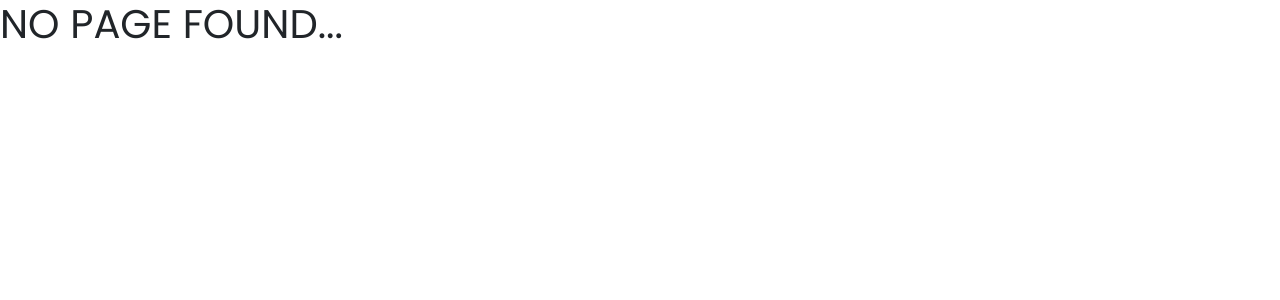
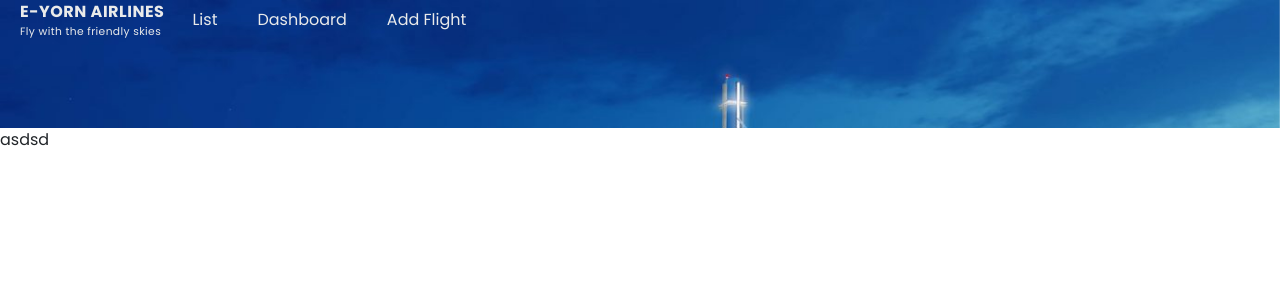
Before and after one commit to johnrico364/ticket-system, a React (Create React App) app: page /admin/flight in a window 1280 px wide. Shown: the top 300 px of the page. Built offline with nearby package versions, Linux system fonts and the light colour scheme; no server answers.

Commit message:
upcoming add flight

```diff
--- a/src/App.js
+++ /dev/null
@@ -1,62 +0,0 @@
-import "./App.css";
-import "bootstrap/dist/css/bootstrap.min.css";
-import "bootstrap-icons/font/bootstrap-icons.css";
-import { BrowserRouter as Router, Routes, Route } from "react-router-dom";
-import { QueryClient, QueryClientProvider } from "@tanstack/react-query";
-
-import { Login } from "./components/Login";
-import { Home } from "./components/home/Home";
-import { Signup } from "./components/Signup";
-import { Add } from "./components/home/Add";
-import { Aboutus } from "./components/home/Aboutus";
-import { PersonalList } from "./components/home/Personal-list";
-import { Explore } from "./components/home/Explore";
-import { useState, createContext } from "react";
-import { Update } from "./components/admin/Update";
-import { Admin } from "./components/admin/Admin";
-import { List } from "./components/admin/List";
-import { Dashboard } from "./components/admin/Dashboard";
-import { TicketFrom } from "./components/home/TicketFrom";
-
-export let AppContext = createContext();
-
-function App() {
-  let client = new QueryClient();
-
-  let [userdata, setUserdata] = useState({});
-  let [ticketdata, setTicketdata] = useState({});
-
-  return (
-    <div className="App">
-      <AppContext.Provider
-        value={{ userdata, setUserdata, ticketdata, setTicketdata }}
-      >
-        <QueryClientProvider client={client}>
-          <Router>
-            <Routes>
-              <Route path="/" element={<Login />} />
-              <Route path="/signup" element={<Signup />} />
-              <Route path="/home" element={<Home />}>
-                <Route path="add" element={<Add />} />
-                <Route path="ticketfrom" element={<TicketFrom/>}/>
-                <Route path="profile" element={<PersonalList />} />
-                <Route path="explore" element={<Explore />} />
-                <Route path="aboutus" element={<Aboutus />} />
-              </Route>
-              <Route path="/admin" element={<Admin />}>
-                <Route path="list" element={<List />} />
-                <Route path="update" element={<Update />} />
-                <Route path="dashboard" element={<Dashboard/>}/>
-                <Route />
-                <Route />
-              </Route>
-              <Route path="*" element={<h1>NO PAGE FOUND...</h1>} />
-            </Routes>
-          </Router>
-        </QueryClientProvider>
-      </AppContext.Provider>
-    </div>
-  );
-}
-
-export default App;
--- a/src/App.jsx
+++ b/src/App.jsx
@@ -17,6 +17,7 @@ import { Admin } from "./components/admin/Admin";
 import { List } from "./components/admin/List";
 import { Dashboard } from "./components/admin/Dashboard";
 import { TicketFrom } from "./components/home/TicketFrom";
+import { AddFlight } from "./components/admin/AddFlight";
 
 export let AppContext = createContext();
 
@@ -38,7 +39,7 @@ function App() {
               <Route path="/signup" element={<Signup />} />
               <Route path="/home" element={<Home />}>
                 <Route path="add" element={<Add />} />
-                <Route path="ticketfrom" element={<TicketFrom/>}/>
+                <Route path="ticketfrom" element={<TicketFrom />} />
                 <Route path="profile" element={<PersonalList />} />
                 <Route path="explore" element={<Explore />} />
                 <Route path="aboutus" element={<Aboutus />} />
@@ -46,8 +47,8 @@ function App() {
               <Route path="/admin" element={<Admin />}>
                 <Route path="list" element={<List />} />
                 <Route path="update" element={<Update />} />
-                <Route path="dashboard" element={<Dashboard/>}/>
-                <Route />
+                <Route path="dashboard" element={<Dashboard />} />
+                <Route path="flight" element={<AddFlight />} />
                 <Route />
               </Route>
               <Route path="*" element={<h1>NO PAGE FOUND...</h1>} />
--- /dev/null
+++ b/src/components/admin/AddFlight.jsx
@@ -0,0 +1,9 @@
+import destination from "./css/AddDestination.css";
+
+export const AddFlight = () => {
+  return (
+    <div className="container-fluid">
+      <div className="row destination-background">asdsd</div>
+    </div>
+  );
+};
--- a/src/components/admin/Admin.jsx
+++ b/src/components/admin/Admin.jsx
@@ -1,4 +1,4 @@
-import { useQuery } from "@tanstack/react-query";
+ import { useQuery } from "@tanstack/react-query";
 import axios from "axios";
 import { useContext, useEffect } from "react";
 import { Link, Outlet, useNavigate } from "react-router-dom";
@@ -43,6 +43,9 @@ export const Admin = () => {
         <li className="nav-item mx-1">
           <Link className="navigation-links nav-link" to={"dashboard"}>Dashboard</Link>
         </li>
+        <li className="nav-item mx-1">
+          <Link className="navigation-links nav-link" to={"flight"}>Add Flight</Link>
+        </li>
       </ul>
       <Outlet />
     </div>
--- a/src/components/admin/Dashboard.jsx
+++ b/src/components/admin/Dashboard.jsx
@@ -32,7 +32,7 @@ export const Dashboard = () => {
   });
   return (
     <div className="container-fluid">
-      <div className="row justify-content-center dashboard-container">
+      <div className="row justify-content-center dashboard-container overflow-auto">
         <div className="col-11">
           <div className="row d-block depart-now-container overflow-auto border">
             <div className="depart-title">Departing now:</div>
--- /dev/null
+++ b/src/components/admin/css/AddDestination.css
@@ -0,0 +1,9 @@
+.destination-background {
+  height: 84vh;
+  position: fixed;
+  bottom: 0;
+  left: 12px;
+  width: 101vw;
+  background-color: white;
+  animation: slide-in-bottom 1s cubic-bezier(0.25, 0.46, 0.45, 0.94) both;
+}
```
Also changed, not shown: src/components/admin/AddDestination.jsx (deleted).
